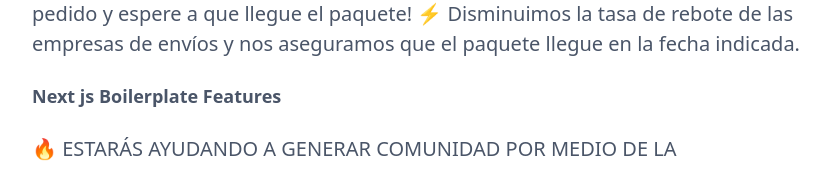
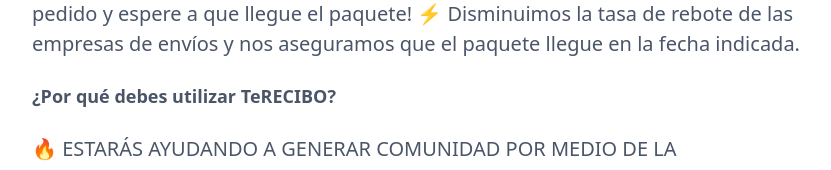
Before and after one commit to stackbit-projects/terecibo-be1b0, a Next.js app: page / in a window 1280 px wide. Shown: the part 746-916 px from the top of the page, without its empty margins (224-1055 px from the left). Built offline with nearby package versions, Linux system fonts and the light colour scheme.

Commit message:
index.tsx: changed

```diff
--- a/src/pages/index.tsx
+++ b/src/pages/index.tsx
@@ -38,7 +38,7 @@ const Index = () => {
         </span>{' '}
         Disminuimos la tasa de rebote de las empresas de envíos y nos aseguramos que el paquete llegue en la fecha indicada.
       </p>
-      <h2 className="font-semibold text-lg">Next js Boilerplate Features</h2>
+      <h2 className="font-semibold text-lg">¿Por qué debes utilizar TeRECIBO?</h2>
       <p></p>
       <ul>
         <li>
```
